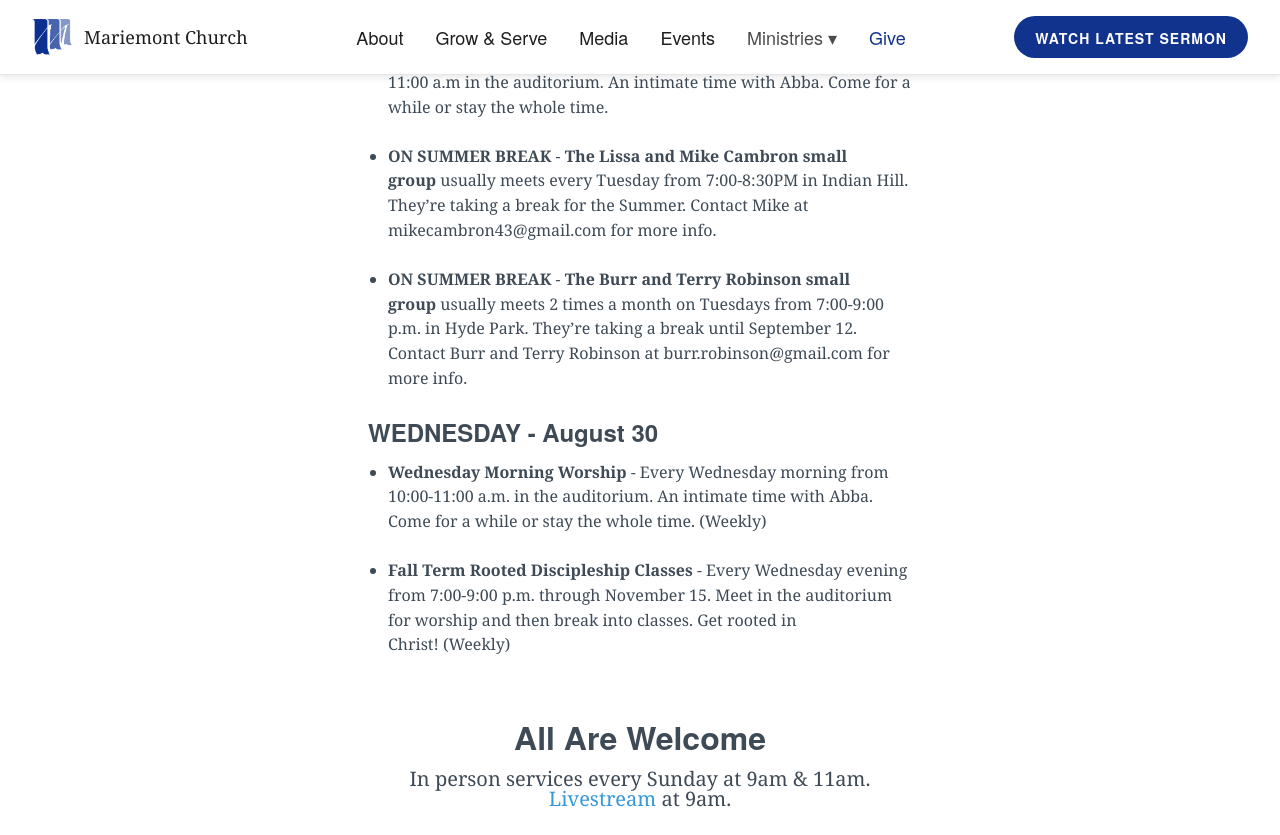
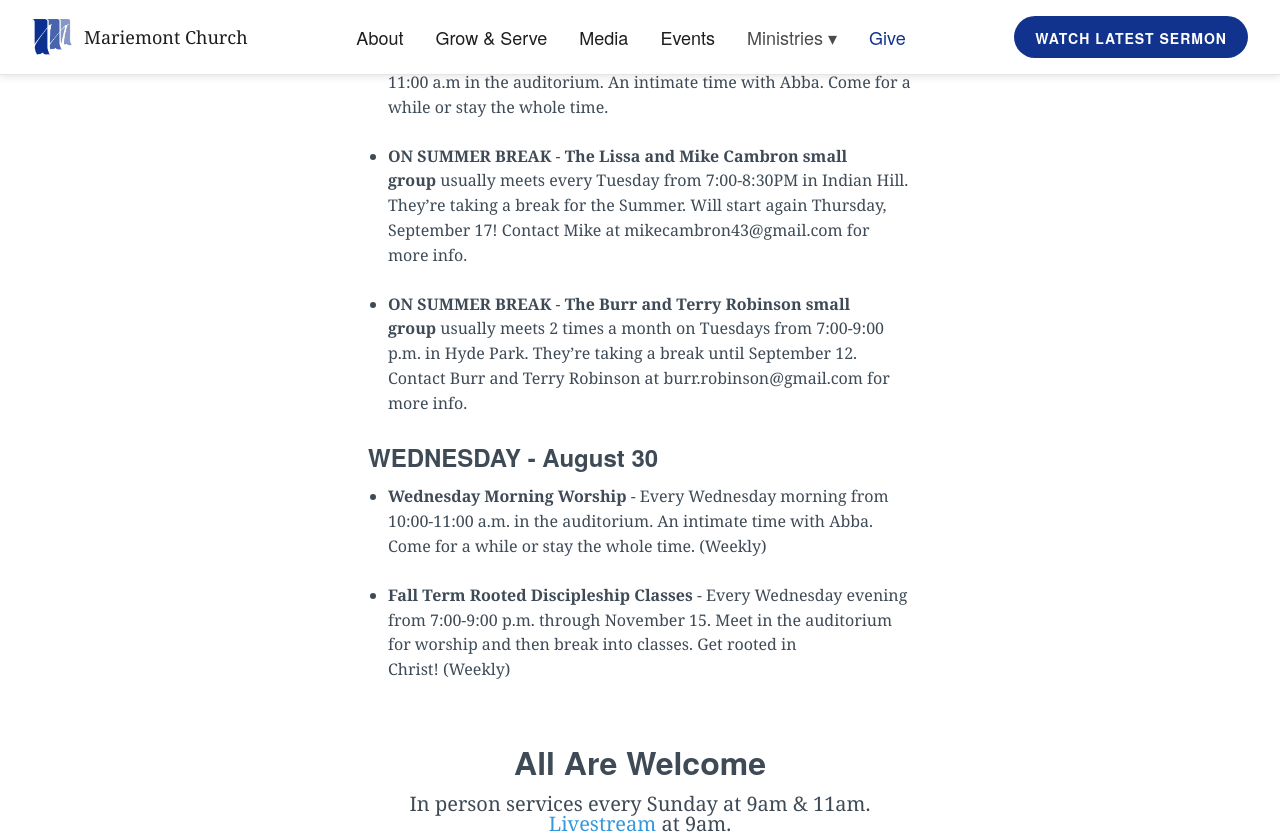
Before and after one commit to lukemoderwell/mariemont, a Jekyll site: the page built from updates.markdown, in a window 1280 px wide and 900 px high, scrolled down 3937 px, cut to the strip 0-835 px from the top of the window. Built offline with Jekyll 4.4.1, drawn with Linux system fonts in a browser that asks for light colours; nearby versions of some CDN libraries.

Commit message:
Updated Updates

```diff
--- a/updates.markdown
+++ b/updates.markdown
@@ -96,7 +96,7 @@
 ### TUESDAY - August 29
 * **Tuesday Morning Worship** - Every Tuesday morning from 10:00-11:00 a.m in the auditorium. An intimate time with Abba. Come for a while or stay the whole time.
 
-* **ON SUMMER BREAK** - **The Lissa and Mike Cambron small group** usually meets every Tuesday from 7:00-8:30PM in Indian Hill. They're taking a break for the Summer. Contact Mike at mikecambron43@gmail.com for more info.
+* **ON SUMMER BREAK** - **The Lissa and Mike Cambron small group** usually meets every Tuesday from 7:00-8:30PM in Indian Hill. They're taking a break for the Summer. Will start again Thursday, September 17! Contact Mike at mikecambron43@gmail.com for more info.
 
 * **ON SUMMER BREAK** - **The Burr and Terry Robinson small group** usually meets 2 times a month on Tuesdays from 7:00-9:00 p.m. in Hyde Park. They're taking a break until September 12. Contact Burr and Terry Robinson at burr.robinson@gmail.com for more info.
 
```
